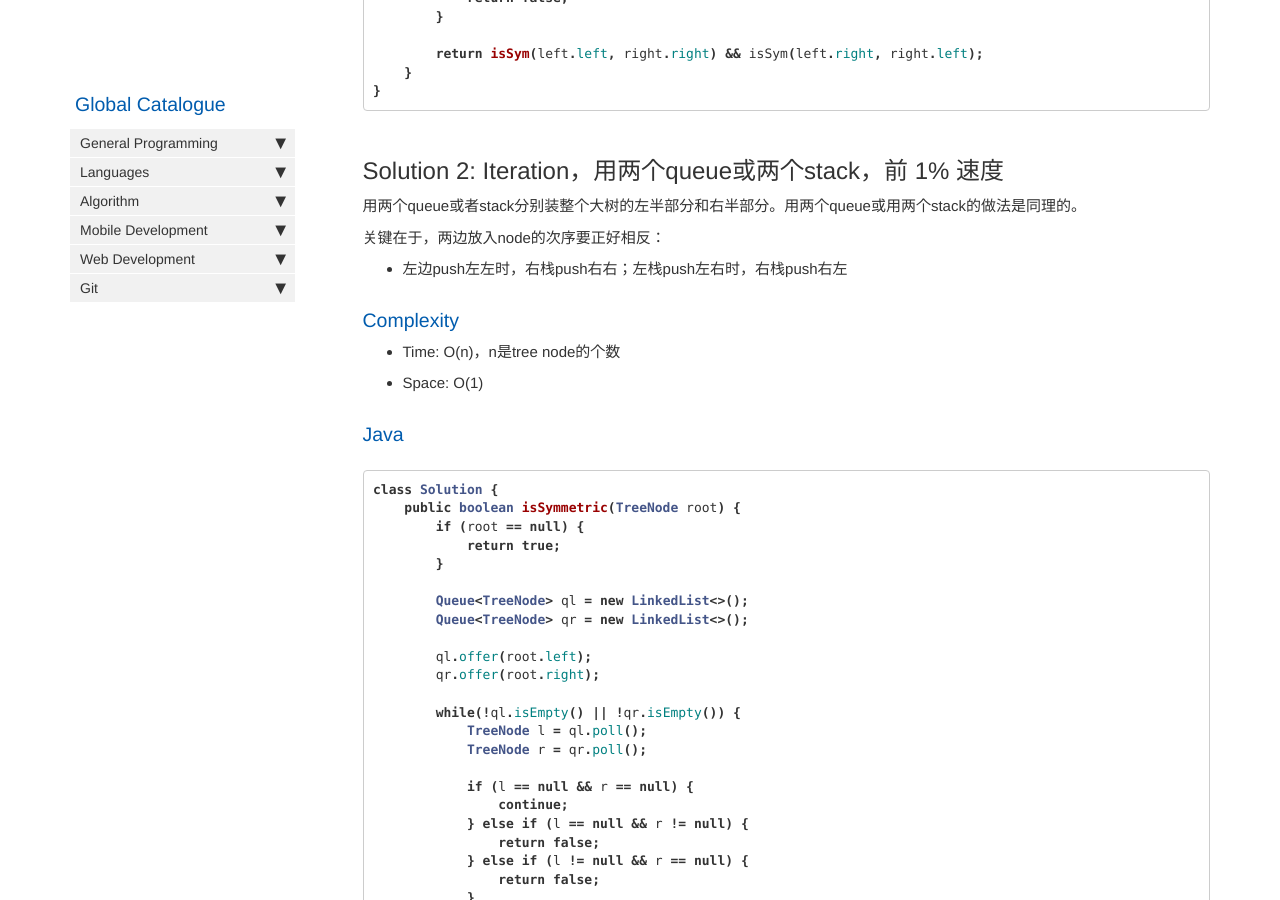
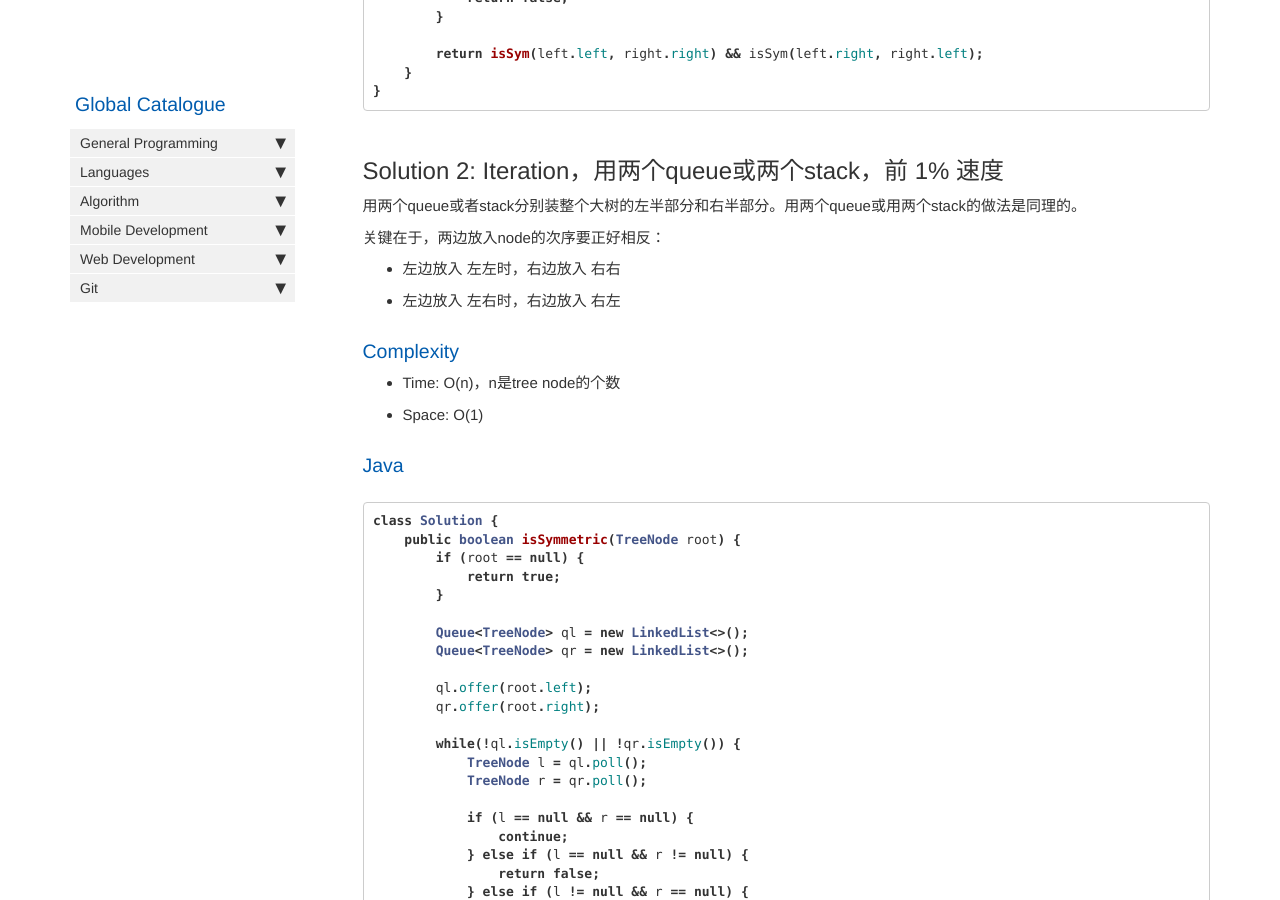
Before and after one commit to HungryOrc/hungryorc.github.io, a Jekyll site: the page built from pages/algorithm/algorithm_symmetric_binary_tree.md, in a window 1280 px wide and 900 px high, scrolled down 1208 px. Built offline with Jekyll 4.4.1, drawn with Linux system fonts in a browser that asks for light colours; nearby versions of some CDN libraries; comment, search, counter and statistics services are not loaded.

Commit message:
Update algorithm_symmetric_binary_tree.md

```diff
--- a/pages/algorithm/algorithm_symmetric_binary_tree.md
+++ b/pages/algorithm/algorithm_symmetric_binary_tree.md
@@ -64,8 +64,8 @@ class Solution {
 用两个queue或者stack分别装整个大树的左半部分和右半部分。用两个queue或用两个stack的做法是同理的。
 
 关键在于，两边放入node的次序要正好相反：
-* 左边push左左时，右栈push右右；左栈push左右时，右栈push右左
-
+* 左边放入 左左时，右边放入 右右
+* 左边放入 左右时，右边放入 右左
 
 ### Complexity
 * Time: O(n)，n是tree node的个数
```
